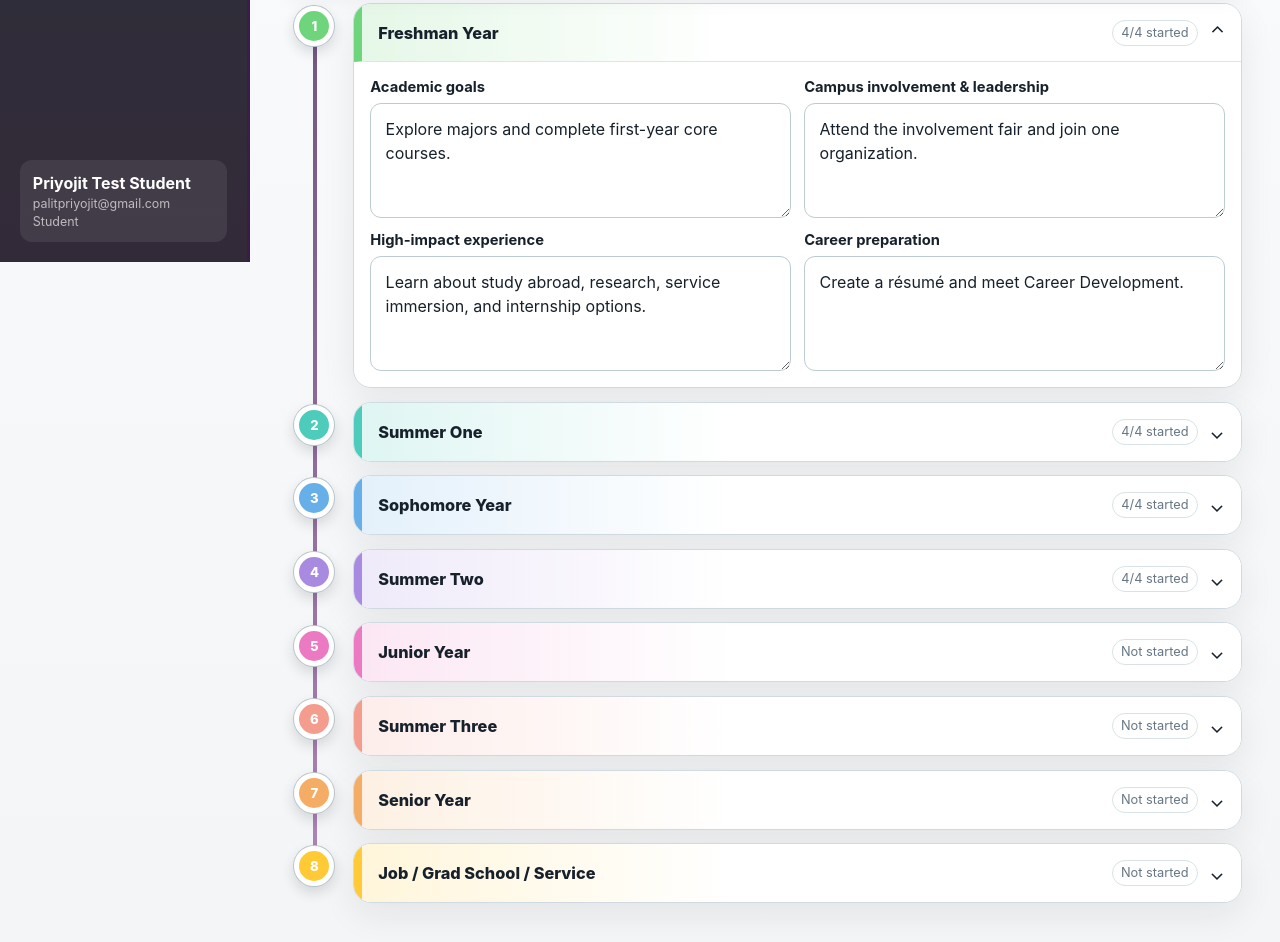
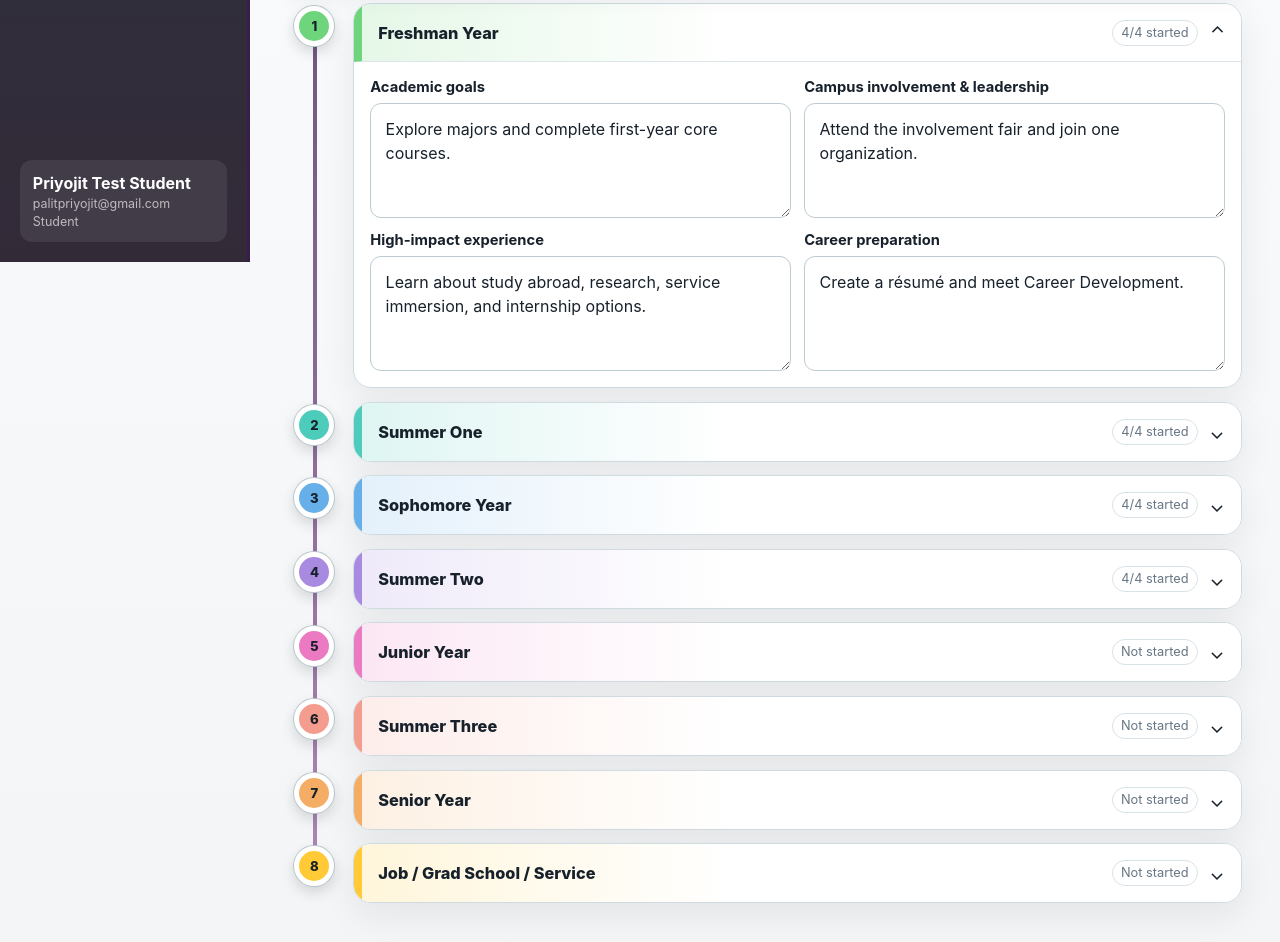
Before and after one commit to priyojitpalit/aim-academic-involvement-map, a plain HTML site: page preview.html in a window 1280 px wide. Shown: the part 538-1480 px from the top of the page. Drawn offline with Linux system fonts and the light colour scheme.

Commit message:
Add files via upload

```diff
--- a/styles.css
+++ b/styles.css
@@ -1454,3 +1454,14 @@ body {
     min-height: .34in !important;
   }
 }
+
+
+/* Restore the original AIM stage colors on the numbered map markers */
+.compact-stage:nth-child(1) .compact-stage-marker span { background: #6fd57d !important; color: #17212a !important; }
+.compact-stage:nth-child(2) .compact-stage-marker span { background: #4dcbbb !important; color: #17212a !important; }
+.compact-stage:nth-child(3) .compact-stage-marker span { background: #67afe8 !important; color: #17212a !important; }
+.compact-stage:nth-child(4) .compact-stage-marker span { background: #a88be0 !important; color: #17212a !important; }
+.compact-stage:nth-child(5) .compact-stage-marker span { background: #eb7ac2 !important; color: #17212a !important; }
+.compact-stage:nth-child(6) .compact-stage-marker span { background: #f49c8d !important; color: #17212a !important; }
+.compact-stage:nth-child(7) .compact-stage-marker span { background: #f5ad65 !important; color: #17212a !important; }
+.compact-stage:nth-child(8) .compact-stage-marker span { background: #ffca35 !important; color: #17212a !important; }
```
Also changed, not shown: index.html (+1 -1 lines).
